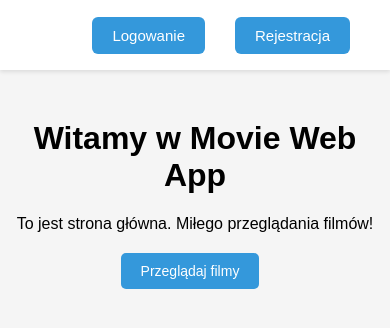
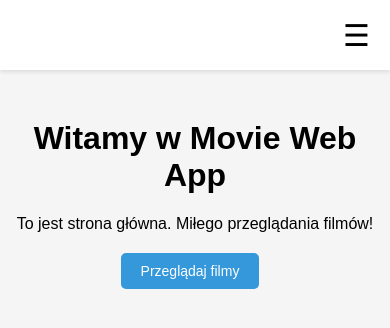
Before and after one commit to k0stus/Movie-web-service, a React (Vite) app in the folder frontend/: page / in a window 390 px wide. Shown: the top 328 px of the page. Built offline with nearby package versions, Linux system fonts and the light colour scheme.

Commit message:
Add responsive menu

```diff
--- a/frontend/src/components/Navbar.jsx
+++ b/frontend/src/components/Navbar.jsx
@@ -1,54 +1,45 @@
-import React from "react";
+import React, { useState } from "react";
 import { useNavigate } from "react-router-dom";
+import "../styles/navbar.css";
 
 export default function Navbar() {
   const navigate = useNavigate();
+  const [menuOpen, setMenuOpen] = useState(false);
 
   return (
-    <nav style={styles.nav}>
-      <div style={styles.buttons}>
-        <button style={styles.button} onClick={() => navigate("/login")}>
+    <nav className="navbar">
+
+      {/* Desktop buttons */}
+      <div className="desktop-buttons">
+        <button className="nav-btn" onClick={() => navigate("/login")}>
           Logowanie
         </button>
 
-        <button style={styles.button} onClick={() => navigate("/register")}>
+        <button className="nav-btn" onClick={() => navigate("/register")}>
           Rejestracja
         </button>
       </div>
+
+      {/* Hamburger */}
+      <div
+        className="hamburger-button"
+        onClick={() => setMenuOpen(!menuOpen)}
+      >
+        ☰
+      </div>
+
+      {/* Mobile menu */}
+      {menuOpen && (
+        <div className="mobile-menu">
+          <button className="mobile-btn" onClick={() => navigate("/login")}>
+            Logowanie
+          </button>
+
+          <button className="mobile-btn" onClick={() => navigate("/register")}>
+            Rejestracja
+          </button>
+        </div>
+      )}
     </nav>
   );
 }
-const styles = {
-  nav: {
-    width: "100%",
-    backgroundColor: "#ffffff",
-    boxShadow: "0 2px 4px rgba(0,0,0,0.1)",
-    padding: "15px 40px",
-    boxSizing: "border-box",
-    height: "70px",
-    position: "fixed",
-    top: 0,
-    left: 0,
-
-    display: "flex",
-    justifyContent: "flex-end",
-    alignItems: "center",
-    zIndex: 1000,
-  },
-
-  buttons: {
-    display: "flex",
-    gap: "20px",
-  },
-
-  button: {
-    backgroundColor: "#3498db",
-    color: "white",
-    padding: "10px 20px",
-    border: "none",
-    borderRadius: "6px",
-    cursor: "pointer",
-    fontSize: "15px",
-    whiteSpace: "nowrap",
-  },
-};
--- /dev/null
+++ b/frontend/src/styles/navbar.css
@@ -0,0 +1,89 @@
+
+.navbar {
+  width: 100%;
+  background-color: #ffffff;
+  box-shadow: 0 2px 4px rgba(0,0,0,0.1);
+  padding: 10px 20px;
+  box-sizing: border-box;
+
+  height: 70px;
+  position: fixed;
+  top: 0;
+  left: 0;
+
+  display: flex;
+  justify-content: flex-end;
+  align-items: center;
+
+  z-index: 1000;
+}
+
+
+.desktop-buttons {
+  display: flex;
+  gap: 20px;
+}
+
+.nav-btn {
+  background-color: #3498db;
+  color: white;
+  padding: 10px 20px;
+  border: none;
+  border-radius: 6px;
+  cursor: pointer;
+  font-size: 15px;
+  white-space: nowrap;
+}
+
+.nav-btn:hover {
+  background-color: #2980b9;
+}
+
+
+.hamburger-button {
+  display: none;
+  font-size: 30px;
+  cursor: pointer;
+  user-select: none;
+}
+
+.mobile-menu {
+  position: absolute;
+  top: 70px;
+  right: 0;
+
+  background-color: #fff;
+  width: 100%;
+  padding: 20px 0;
+
+  box-shadow: 0 4px 8px rgba(0,0,0,0.15);
+  display: flex;
+  flex-direction: column;
+  gap: 15px;
+  align-items: center;
+}
+
+.mobile-btn {
+  background-color: #3498db;
+  color: white;
+
+  width: 80%;
+  padding: 12px 0;
+  border-radius: 6px;
+  border: none;
+  font-size: 16px;
+}
+
+.mobile-btn:hover {
+  background-color: #2980b9;
+}
+
+@media (max-width: 768px) {
+  .desktop-buttons {
+    display: none;
+  }
+
+  .hamburger-button {
+    display: block;
+  }
+}
```
Also changed, not shown: frontend/src/styles/global.css (+1 -8 lines).
